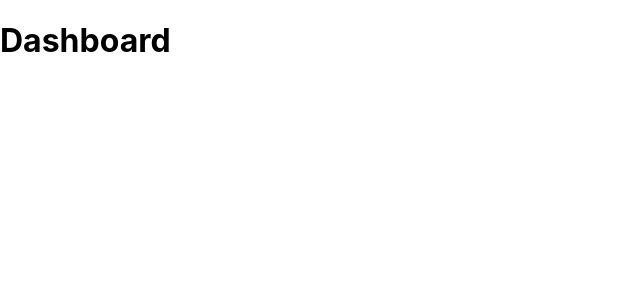
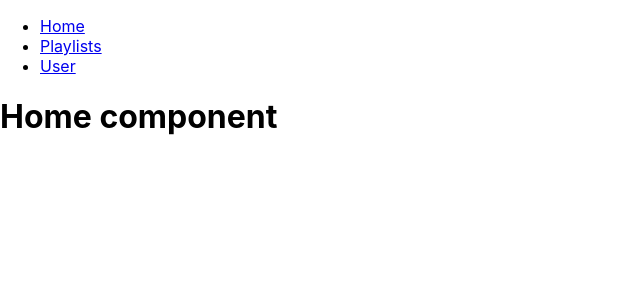
Before and after one commit to luketurnerdev/spotify-react, a React (Create React App) app: page / in a window 1280 px wide. Shown: the top 300 px of the page, without its empty margins (0-640 px from the left). Built offline with nearby package versions, Linux system fonts and the light colour scheme.

Commit message:
add react router for navigation'

```diff
--- a/package.json
+++ b/package.json
@@ -4,9 +4,10 @@
   "private": true,
   "dependencies": {
     "axios": "^0.19.0",
+    "cors": "^2.8.5",
     "react": "^16.9.0",
     "react-dom": "^16.9.0",
-    "react-router-dom": "^5.0.1",
+    "react-router-dom": "^5.1.2",
     "react-scripts": "3.1.1"
   },
   "scripts": {
--- a/src/App.js
+++ b/src/App.js
@@ -1,34 +1,16 @@
 import React from 'react';
-import ReactDOM from 'react-dom';
-import TopArtists from "./Components/TopArtists.jsx"
-import Login from "./Components/Login.jsx"
-import Dashboard from "./Components/Dashboard";
+import Routes from "./Components/Routes";
 import './App.css';
 import axios from 'axios';
-
-function LoggedStatus(props) {
-  const isLoggedIn = props.isLoggedIn;
-
-  if (isLoggedIn) {
-    return <Dashboard />
-  }
-  return <Login />
-}
 
 function App(props) {
 
   return (
     <>
-      <LoggedStatus isLoggedIn= {true} />
+         <Routes/>
     </>
   )
 }
 
 
-
-
-
-// ReactDOM.render(<TopArtists/>, document.getElementById('root'));
-
-
 export default App;
--- /dev/null
+++ b/src/Components/Routes.jsx
@@ -0,0 +1,41 @@
+import React from "react";
+import {
+  BrowserRouter as Router,
+  Switch,
+  Route,
+  Link
+} from "react-router-dom";
+
+  export default function Routes() {
+      return(
+          <Router>
+              <div>
+                  <nav>
+                      <ul>
+                          <li>
+                              <Link to="/">Home</Link>
+                          </li>
+                          <li>
+                              <Link to="/playlists">Playlists</Link>
+                          </li>
+                          <li>
+                              <Link to="/user">User</Link>
+                          </li>
+                      </ul>
+                  </nav>
+
+                  <Switch>
+                      <Route path="/playlists">
+                        <h1>Playlist component</h1>
+                      </Route>
+                      <Route path="/user">
+                        <h1>User component</h1>
+                      </Route>
+                      <Route path="/">
+                        <h1>Home component</h1>
+                      </Route>
+                  </Switch>
+              </div>
+          </Router>
+      )
+  }
```
Also changed, not shown: src/Components/Playlists.jsx (added, +38 -0 lines), src/pages/Home.jsx (added), 1 other file (tests, documents, lock files or other folders).
